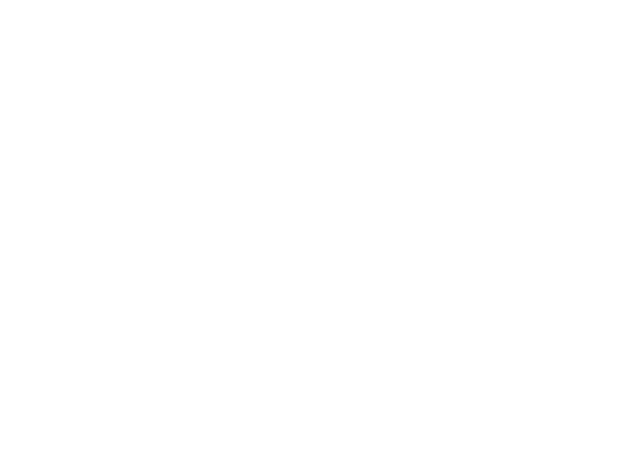
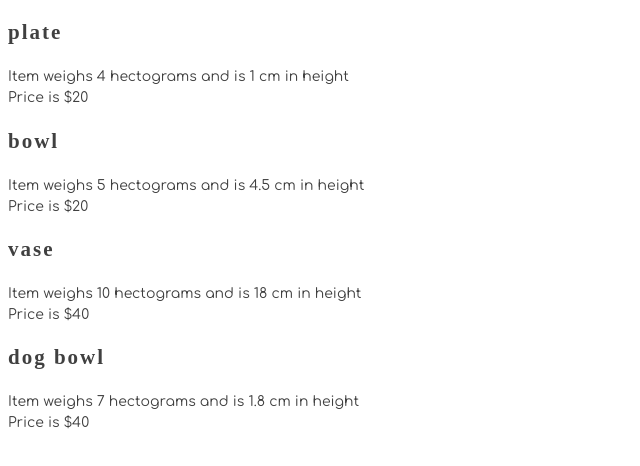
Before and after one commit to NSS-Day-Cohort-73/Hairy-Potter-herringvoices, a website with bundled scripts: page src/index.html in a window 1280 px wide. Shown: the whole page, without its empty margins (0-640 px from the left). Built offline with nearby package versions, Linux system fonts and the light colour scheme; a web font is replaced by a local one.

Commit message:
Add article element to index.html. Add potteryList(). Output items to DOM.

```diff
--- a/src/index.html
+++ b/src/index.html
@@ -7,6 +7,13 @@
     <link rel="stylesheet" href="./styles/main.css">
 </head>
 <body>
+
+    <article class="potteryList">
+
+
+
+    </article>
+
     <script src="./scripts/main.js" type="module"></script>
 </body>
 </html>
--- a/src/scripts/PotteryList.js
+++ b/src/scripts/PotteryList.js
@@ -0,0 +1,15 @@
+import { usePottery } from "./PotteryCatalog.js";
+
+export const potteryList = () => {
+    let potHTML = ""
+    for (const item of usePottery()) {
+        potHTML += `<section class="pottery" id="pottery--1">
+  <h2 class="pottery__shape">${item.shape}</h2>
+  <div class="pottery__properties">
+    Item weighs ${item.weight} hectograms and is ${item.height} cm in height
+  </div>
+  <div class="pottery__price">Price is \$${item.price}</div>
+</section>`
+    }
+    return potHTML
+}
--- a/src/scripts/main.js
+++ b/src/scripts/main.js
@@ -2,13 +2,17 @@
 import { makePottery } from "./PotteryWheel.js"
 import { firePottery } from "./Kiln.js"
 import { toSellOrNotToSell, usePottery } from "./PotteryCatalog.js"
+import { potteryList } from "./PotteryList.js"
+
+//Capture the potteryList element
+let potteryHTML = document.querySelector(".potteryList")
 
 // Make 5 pieces of pottery at the wheel
-let mug = makePottery("mug", 1, 5, 1)
-let plate = makePottery("plate", 1.5, 1, 2)
-let bowl = makePottery("bowl", 1.75, 4.5, 3)
-let vase = makePottery("vase", 6, 18, 4)
-let dogBowl = makePottery("dog bowl", 2.5, 1.8, 5)
+let mug = makePottery("mug", 3, 5, 1)
+let plate = makePottery("plate", 4, 1, 2)
+let bowl = makePottery("bowl", 5, 4.5, 3)
+let vase = makePottery("vase", 10, 18, 4)
+let dogBowl = makePottery("dog bowl", 7, 1.8, 5)
 
 
 // Fire each piece of pottery in the kiln
@@ -19,20 +23,13 @@ firePottery(bowl, 2000)
 firePottery(vase, 2000)
 firePottery(dogBowl, 2000)
 
+// Determine which ones should be sold, and their price
 toSellOrNotToSell(mug)
 toSellOrNotToSell(plate)
 toSellOrNotToSell(bowl)
 toSellOrNotToSell(vase)
 toSellOrNotToSell(dogBowl)
 
-console.log(mug)
-console.log(plate)
-console.log(bowl)
-console.log(vase)
-console.log(dogBowl)
-console.log(usePottery())
+// Invoke the component function that renders the HTML list
 
-// Determine which ones should be sold, and their price
-
-
-// Invoke the component function that renders the HTML list
+potteryHTML.innerHTML = potteryList()
```
